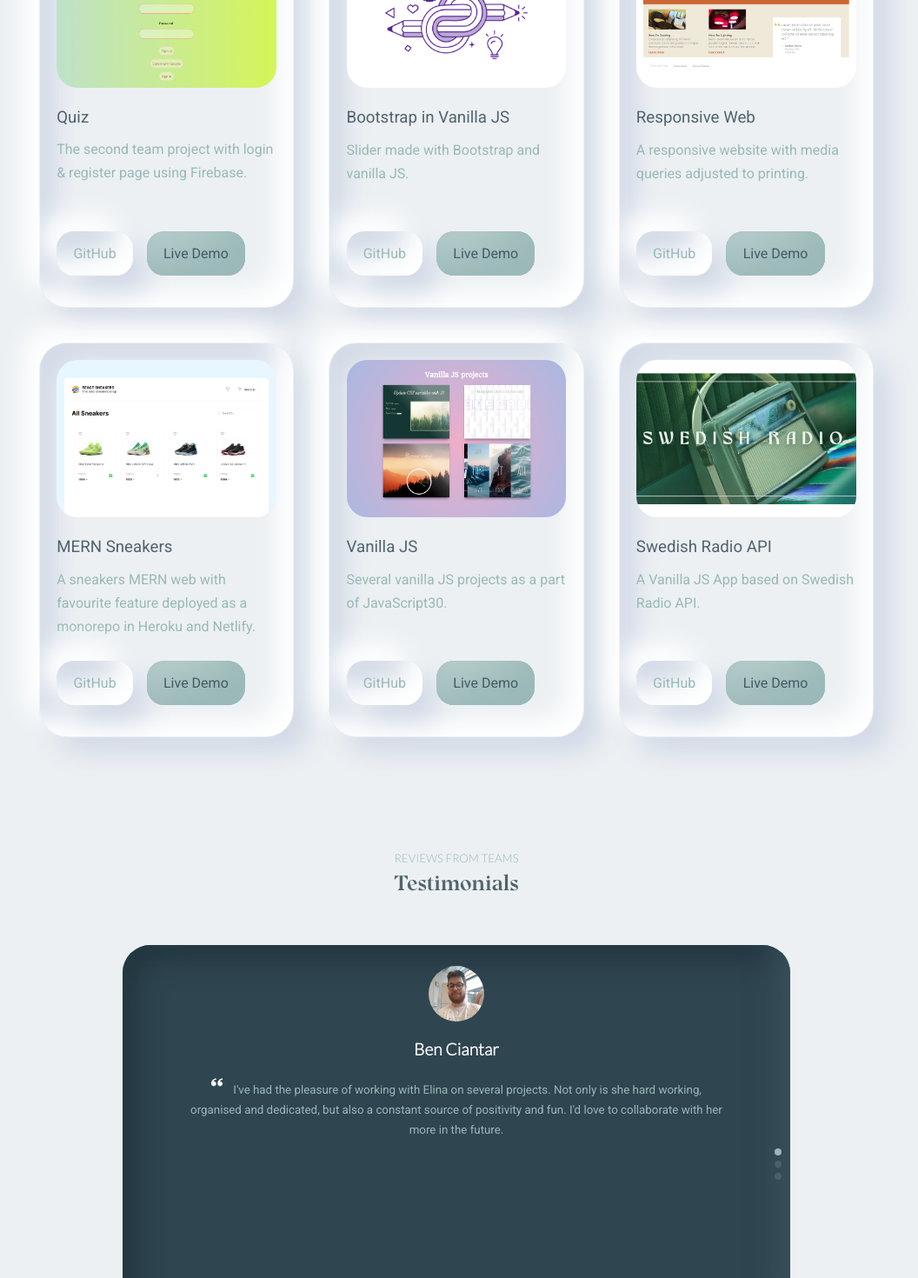
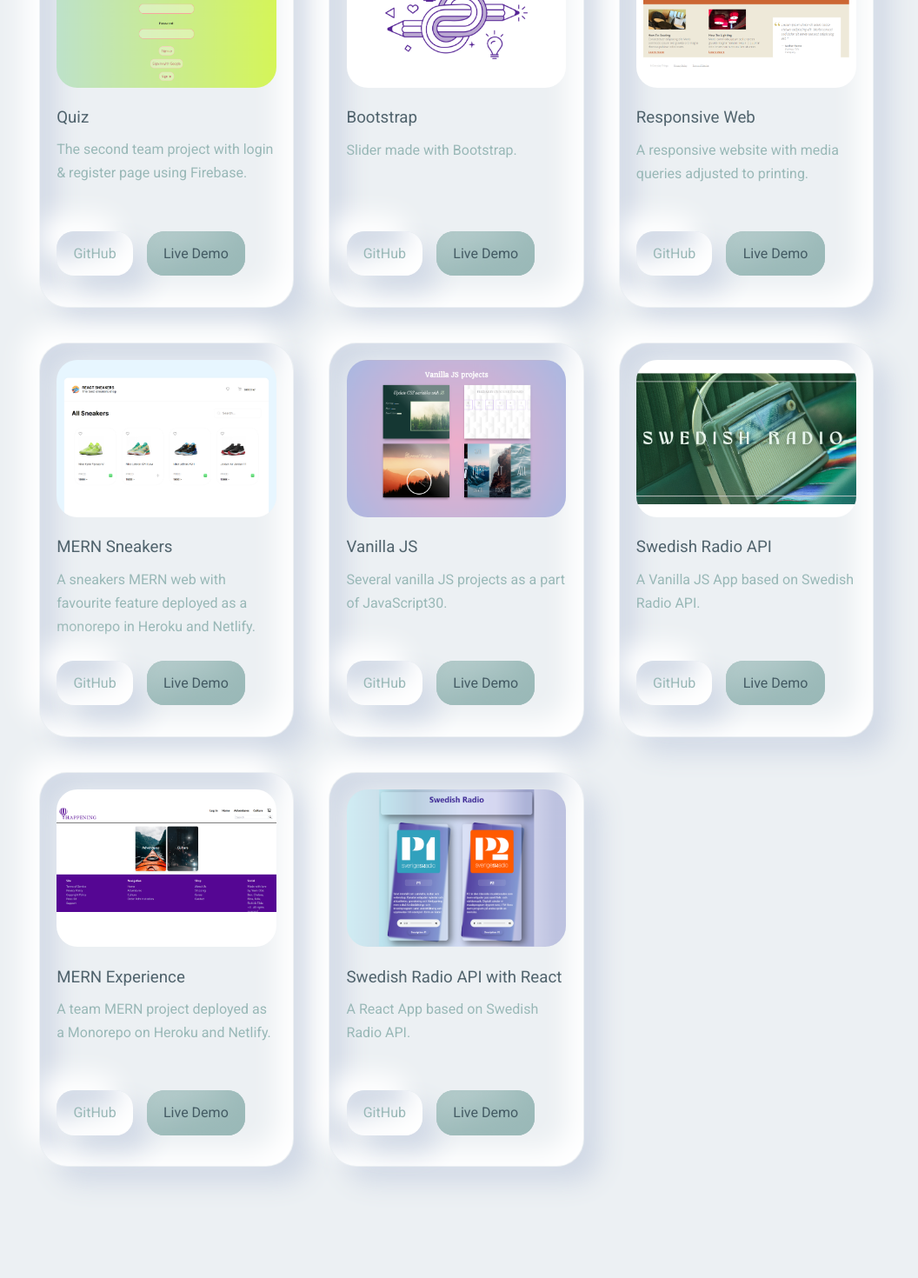
Before and after one commit to ElinaHulbert/portfolio, a React (Create React App) app: page / in a window 1280 px wide. Shown: the part 5360-6830 px from the top of the page at 87% size, without its empty margins (115-1171 px from the left). Built offline with nearby package versions, Linux system fonts and the light colour scheme.

Commit message:
added two more projects and updated github repo buttons

```diff
--- a/src/components/Portfolio/Portfolio.jsx
+++ b/src/components/Portfolio/Portfolio.jsx
@@ -12,13 +12,15 @@ import img9 from "../../assets/portfolio/9.png";
 import img10 from "../../assets/portfolio/10.png";
 import img11 from "../../assets/portfolio/11.png";
 import img12 from "../../assets/portfolio/12.png";
+import img13 from "../../assets/portfolio/13.png";
+import img14 from "../../assets/portfolio/14.png";
 
 const data = [
   {
     id: 1,
     image: img1,
     title: "Mogo Ready Template",
-    github: "https://github.com",
+    github: "https://github.com/ElinaHulbert/template-layout",
     demo: "https://elinahulbert.github.io/template-layout/",
     description:
       "A company portfolio written with HTML, CSS and jQuery using a ready psd template.",
@@ -27,7 +29,7 @@ const data = [
     id: 2,
     image: img2,
     title: "React Calculator",
-    github: "https://github.com",
+    github: "https://github.com/ElinaHulbert/calculatorReact",
     demo: "https://react-app-calc20.herokuapp.com/",
     description: "Minimalistic React Calculator with Clear function.",
   },
@@ -35,7 +37,7 @@ const data = [
     id: 3,
     image: img3,
     title: "Sweet Portfolio",
-    github: "https://github.com",
+    github: "https://github.com/ElinaHulbert/Lyudmila-Yakovleva",
     demo: "https://elinahulbert.github.io/Lyudmila-Yakovleva/index.html",
     description: "The very first project in vanilla JS. A portfolio for baker.",
   },
@@ -43,7 +45,7 @@ const data = [
     id: 4,
     image: img4,
     title: "Bootstrap in React",
-    github: "https://github.com",
+    github: "https://github.com/ElinaHulbert/sign-in-form",
     demo: "https://react-app-bootstrap2738.herokuapp.com/",
     description: "A simple Sign In page made with Bootstrap.",
   },
@@ -51,7 +53,7 @@ const data = [
     id: 5,
     image: img5,
     title: "Seabattle",
-    github: "https://github.com",
+    github: "https://github.com/ElinaHulbert/seabattle",
     demo: "https://elinahulbert.github.io/seabattle/",
     description:
       "A classic Seabattle/Battleship game for one person made in Phaser.",
@@ -60,7 +62,7 @@ const data = [
     id: 6,
     image: img6,
     title: "Holiday Counter",
-    github: "https://github.com",
+    github: "https://github.com/ElinaHulbert/holiday-countdown",
     demo: "https://rococo-starlight-64da6d.netlify.app/",
     description:
       "The first team project to keep track on favourite sweet holidays using localstorage.",
@@ -69,7 +71,7 @@ const data = [
     id: 7,
     image: img7,
     title: "Quiz",
-    github: "https://github.com",
+    github: "https://github.com/ElinaHulbert/Twinder",
     demo: "https://elinahulbert.github.io/Twinder/",
     description:
       "The second team project with login & register page using Firebase.",
@@ -77,16 +79,16 @@ const data = [
   {
     id: 8,
     image: img8,
-    title: "Bootstrap in Vanilla JS",
-    github: "https://github.com",
+    title: "Bootstrap",
+    github: "https://github.com/ElinaHulbert/bootstrap",
     demo: "https://brilliant-sorbet-c8f5e5.netlify.app",
-    description: "Slider made with Bootstrap and vanilla JS.",
+    description: "Slider made with Bootstrap.",
   },
   {
     id: 9,
     image: img9,
     title: "Responsive Web",
-    github: "https://github.com",
+    github: "https://github.com/ElinaHulbert/responsiveWeb",
     demo: "https://unique-cobbler-e87ff0.netlify.app/",
     description:
       "A responsive website with media queries adjusted to printing.",
@@ -95,7 +97,7 @@ const data = [
     id: 10,
     image: img10,
     title: "MERN Sneakers",
-    github: "https://github.com",
+    github: "https://github.com/ElinaHulbert/react-sneakers",
     demo: "https://unique-bombolone-cb639e.netlify.app/",
     description:
       "A sneakers MERN web with favourite feature deployed as a monorepo in Heroku and Netlify.",
@@ -104,7 +106,7 @@ const data = [
     id: 11,
     image: img11,
     title: "Vanilla JS",
-    github: "https://github.com",
+    github: "https://github.com/ElinaHulbert/Vanilla-JS-projects",
     demo: "https://kaleidoscopic-ganache-2f7410.netlify.app/",
     description: "Several vanilla JS projects as a part of JavaScript30.",
   },
@@ -112,9 +114,26 @@ const data = [
     id: 12,
     image: img12,
     title: "Swedish Radio API",
-    github: "https://github.com",
+    github: "https://github.com/ElinaHulbert/Swedish-radio-API",
     demo: "https://elinahulbert.github.io/Swedish-radio-API/",
     description: "A Vanilla JS App based on Swedish Radio API.",
+  },
+  {
+    id: 13,
+    image: img13,
+    title: "MERN Experience",
+    github: "https://github.com/ElinaHulbert/ecommerce-team-project",
+    demo: "https://benciantar-happening.netlify.app/",
+    description:
+      "A team MERN project deployed as a Monorepo on Heroku and Netlify.",
+  },
+  {
+    id: 14,
+    image: img14,
+    title: "Swedish Radio API with React",
+    github: "https://github.com/ElinaHulbert/first_web_app",
+    demo: "https://sparkling-douhua-342792.netlify.app/",
+    description: "A React App based on Swedish Radio API.",
   },
 ];
 
```
Also changed, not shown: src/assets/portfolio/13.png (added), src/assets/portfolio/14.png (added).
